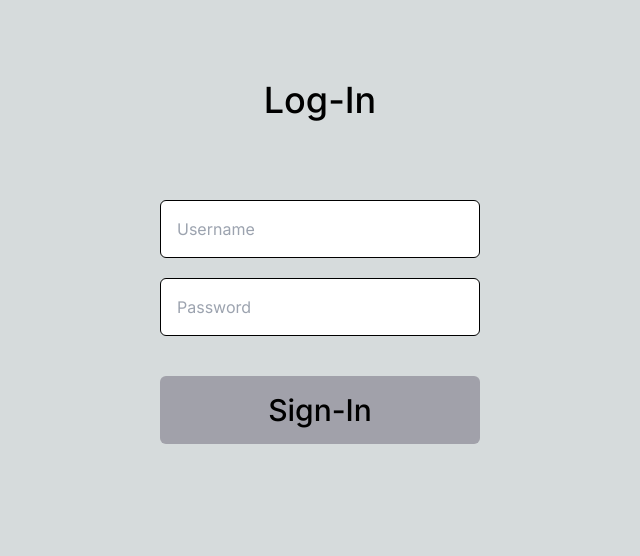
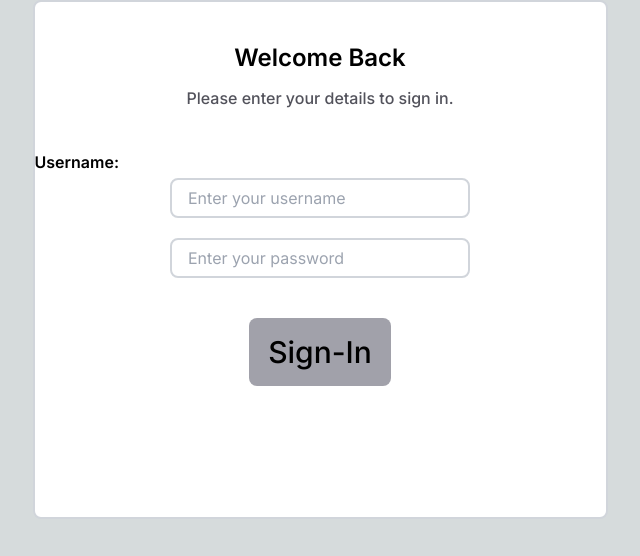
Before and after one commit to Rani-Codes/HackDavis24, a Next.js app in the folder dcmh-inventory/: page /login-page in a window 1280 px wide. Shown: the top 556 px of the page, without its empty margins (320-960 px from the left). Built offline with nearby package versions, Linux system fonts and the light colour scheme.

Commit message:
Update page.tsx

```diff
--- a/dcmh-inventory/src/app/login-page/page.tsx
+++ b/dcmh-inventory/src/app/login-page/page.tsx
@@ -1,28 +1,33 @@
 export default function Home() {
     return (
+        <div className="flex justify-center">
+            <div className="border-2 border-gray-300 bg-white rounded-lg w-[575px] h-[519px]">
                 <div className = "text-black">
-            <p className = "text-4xl font-medium flex justify-center mt-20">Log-In</p>
+                    <p className = "text-2xl font-semibold flex justify-center mt-10">Welcome Back</p>
 
+                    <p className="text-zinc-600 text-base font-medium flex justify-center mt-3">Please enter your details to sign in.</p>
 
-            <div className = "flex justify-center mt-20">
-                <input type = "text" className = "border border-black border-1 rounded-md p-4 w-1/4 bg-white" placeholder="Username">
+                    <p className="text- font-semibold flex mt-10 mr-30">Username:</p>
+
+                    <div className = "flex justify-center mt-1">
+                        <input type = "text" className = "border border-gray-300 border-2 rounded-lg h-[40px] w-[300px] p-4 bg-white" placeholder="Enter your username">
                         </input>
                     </div>
 
                     <div className = "flex justify-center mt-5">
-                <input type="password" className = "border border-black border-1 rounded-md p-4 w-1/4 bg-white" placeholder="Password">
+                        <input type="password" className = "border border-gray-300 border-2 rounded-lg h-[40px] w-[300px] p-4 bg-white" placeholder="Enter your password">
                         </input>
                     </div>
 
                     <div className = "flex justify-center mt-10">
-                <button className = "p-4 w-1/4 rounded-md bg-zinc-400">
+                        <button className = "p-4 w-1/4 rounded-lg bg-zinc-400">
                             <div className = "text-black">
                                 <p className = "text-3xl font-medium text-center">Sign-In</p>
                             </div>
                         </button>
                     </div>
-
-
+                </div>
+            </div>
         </div>
     );
 }
```
Lines whose indentation alone changed are shown as unchanged.
